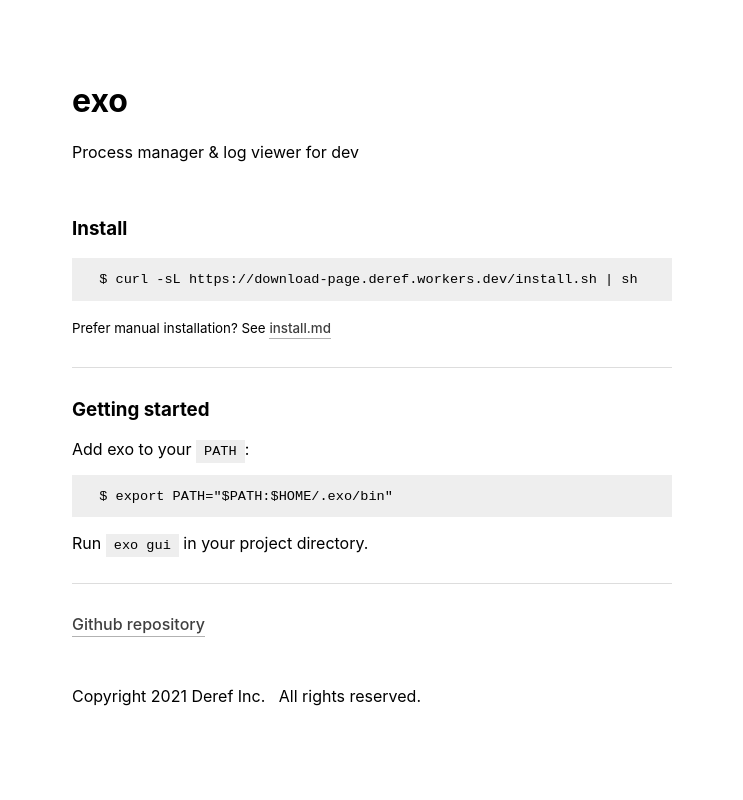
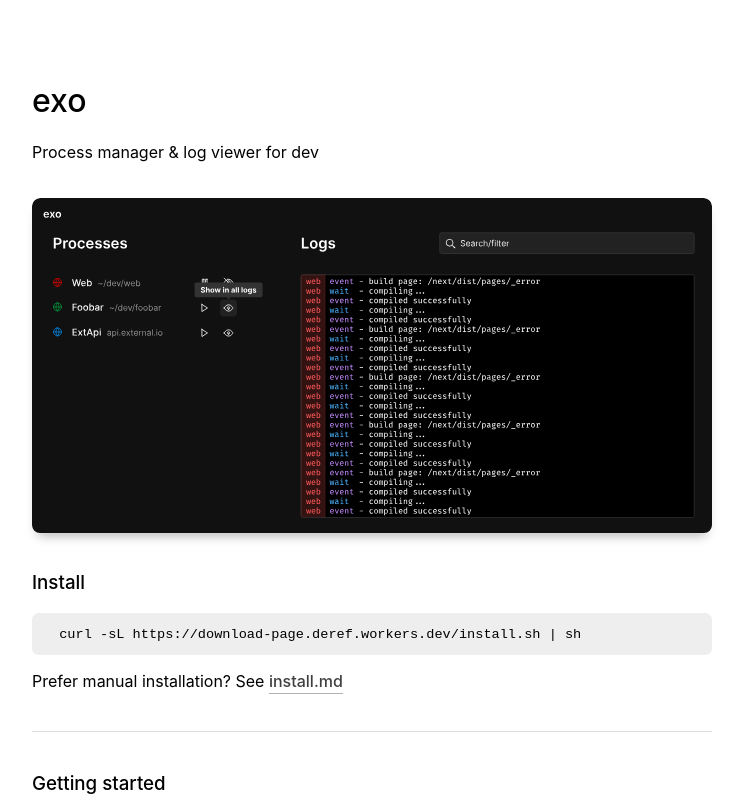
Before and after one commit to deref/exo-website, a Next.js app: page / in a window 1280 px wide. Shown: the top 800 px of the page, without its empty margins (268-1011 px from the left). Built offline with nearby package versions, Linux system fonts and the light colour scheme.

Commit message:
Add basic mockup image to landing page and improve site styling

```diff
--- a/next.config.js
+++ b/next.config.js
@@ -1,3 +1,11 @@
 module.exports = {
   reactStrictMode: true,
+  webpack(config) {
+    config.module.rules.push({
+      test: /\.svg$/,
+      use: ["@svgr/webpack"]
+    });
+
+    return config;
+  }
 }
--- a/pages/index.tsx
+++ b/pages/index.tsx
@@ -1,4 +1,6 @@
 import Head from "next/head";
+
+import SvgGUI from "~/public/svg/dark-exo.svg";
 
 export default function Home() {
 	return (
@@ -18,15 +20,19 @@
 
 			<br />
 
+			<div className="svg-wrapper">
+				<SvgGUI />
+			</div>
+
+			<br />
+
 			<h3>Install</h3>
-      <pre>{`$ curl -sL https://download-page.deref.workers.dev/install.sh | sh`}</pre>
+			<pre>{`curl -sL https://download-page.deref.workers.dev/install.sh | sh`}</pre>
 			<p>
-        <small>
 				Prefer manual installation? See{" "}
 				<a href="https://github.com/deref/exo/blob/main/doc/install.md">
 					install.md
 				</a>
-        </small>
 			</p>
 
 			<hr />
@@ -35,7 +41,7 @@
 			<p>
 				Add exo to your <code>PATH</code>:
 			</p>
-      <pre>{`$ export PATH="$PATH:$HOME/.exo/bin"`}</pre>
+			<pre>{`export PATH="$PATH:$HOME/.exo/bin"`}</pre>
 			<p>
 				Run <code>exo gui</code> in your project directory.
 			</p>
--- a/styles/globals.scss
+++ b/styles/globals.scss
@@ -9,12 +9,25 @@
 body {
 	padding: 60px;
 	margin: 0 auto;
-	max-width: 720px;
+	max-width: 800px;
 }
 
 a {
 	color: inherit;
 	text-decoration: none;
+}
+
+.svg-wrapper {
+	position: relative;
+	box-shadow: 0px 0.33px 0px 1px rgba(255, 255, 255, 0.15),
+		0px 8px 12px -6px rgba(0, 0, 0, 0.33);
+	border-radius: 8px;
+	overflow: hidden;
+	aspect-ratio: calc(1280 / 630);
+
+	svg {
+		max-width: 100%;
+	}
 }
 
 p {
@@ -29,14 +42,12 @@
 		}
 	}
 	code {
-		background: #aaaaaa33;
 		padding: 4px 8px;
 		margin: -4px 0;
 	}
 }
 
 pre {
-	background: #aaaaaa33;
 	padding: 1em 2em;
 	overflow-x: auto;
 	overflow-y: hidden;
@@ -44,13 +55,15 @@
 
 pre,
 code {
+	background: #aaaaaa33;
 	font-family: "Fira Code", monospace;
 	font-size: 0.85em;
+	border-radius: 0.5em;
 }
 
 hr {
 	border: none;
-	margin: 30px 0;
+	margin: 40px 0;
 	height: 1px;
 	width: 100%;
 	background: #aaaaaa66;
@@ -59,3 +72,11 @@
 * {
 	box-sizing: border-box;
 }
+
+h1,
+h2,
+h3,
+b,
+strong {
+	font-weight: 550;
+}
--- a/tsconfig.json
+++ b/tsconfig.json
@@ -12,7 +12,11 @@
 		"moduleResolution": "node",
 		"resolveJsonModule": true,
 		"isolatedModules": true,
-    "jsx": "preserve"
+		"jsx": "preserve",
+		"baseUrl": ".",
+		"paths": {
+			"~/*": ["*"]
+		}
 	},
 	"include": ["next-env.d.ts", "**/*.ts", "**/*.tsx"],
 	"exclude": ["node_modules"]
```
Also changed, not shown: public/index.d.ts (added, +7 -0 lines), public/svg/dark-exo.svg (added). Lines whose indentation alone changed are shown as unchanged.
